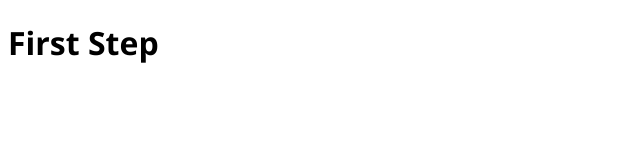
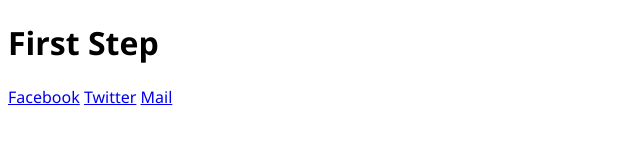
Before and after one commit to leoj3008/leoj3008.github.io, a plain HTML site: page index.html in a window 1280 px wide. Shown: the whole page, without its empty margins (0-640 px from the left). Drawn offline with Linux system fonts and the light colour scheme.

Commit message:
Update index.html

```diff
--- a/index.html
+++ b/index.html
@@ -14,5 +14,8 @@
 </head>
 <body>
 <h1>First Step</h1>
+  <a href="fb.com/leoj3008">Facebook</a>
+  <a href="twitter.com/leoj3008">Twitter</a>
+  <a href="mailto:leoj3008@gmail.com">Mail</a>
 </body>
 </html>
```
